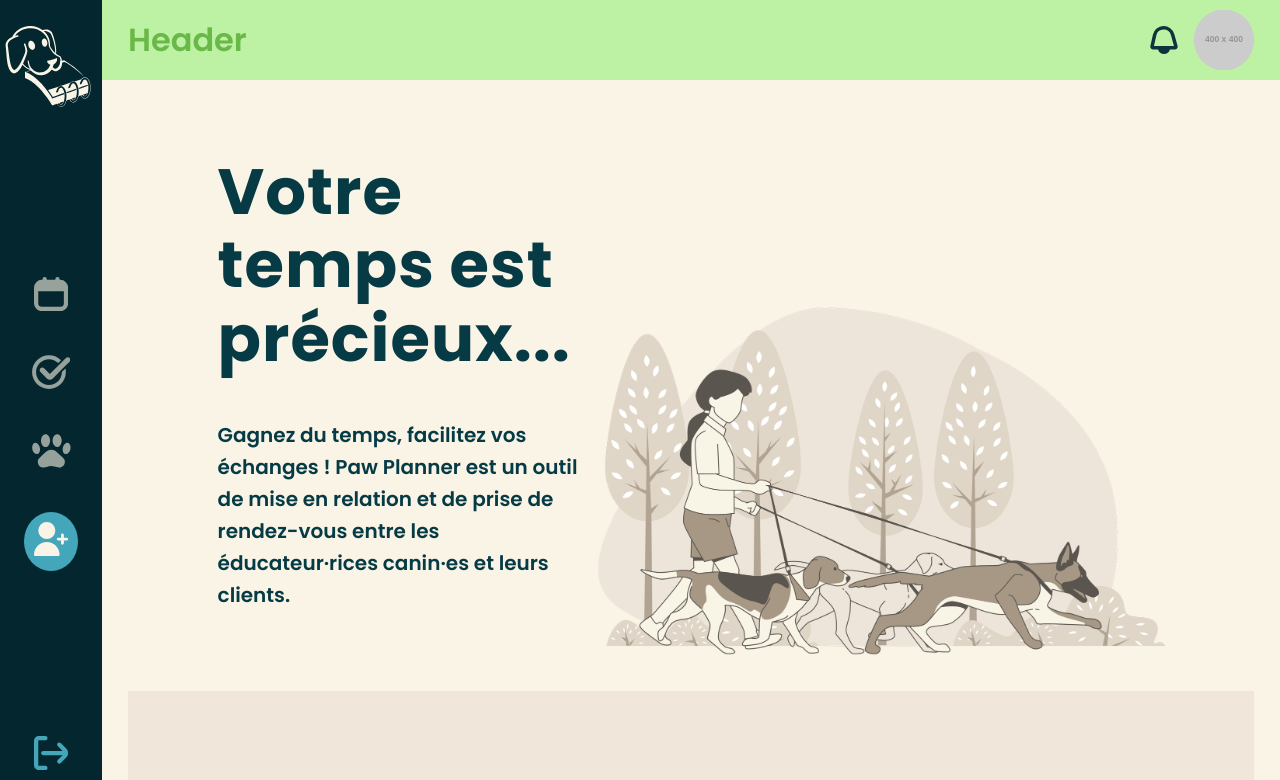
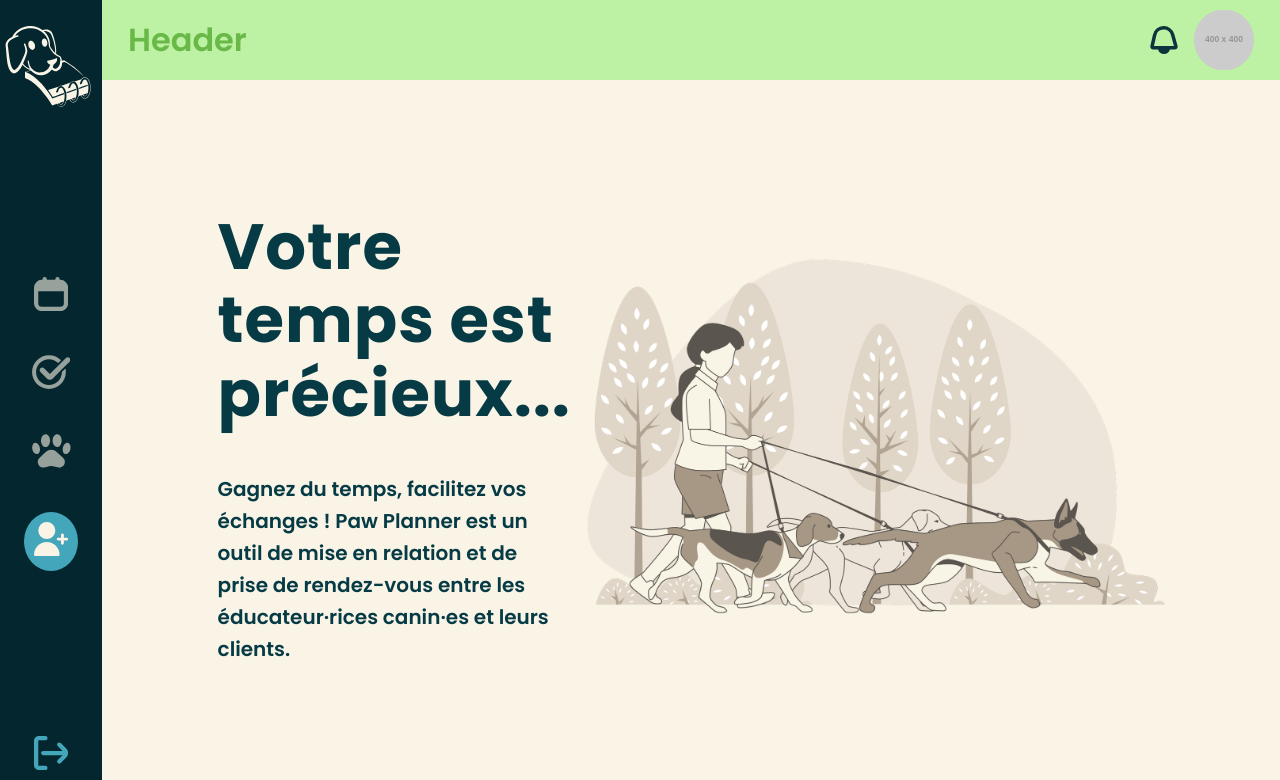
Before and after one commit to WildCodeSchool/cdajs-2405-projet-la-meute, a React (Vite) app in the folder client/: page /dashboard/user in a window 1280 px wide. Shown: the top 780 px of the page. Built offline with nearby package versions, Linux system fonts and the light colour scheme.

Commit message:
fix review julien margin first section

```diff
--- a/client/src/pages/Homepage/Homepage.scss
+++ b/client/src/pages/Homepage/Homepage.scss
@@ -9,16 +9,20 @@
     max-width: 100%;
 }
 
+@mixin HomepageSectionHeight {
+    height: 90vh;
+    align-items: center;
+}
+
 $minHomepagePaddingInline: calc($minPaddingInline + 5vw);
-
 
 /* Votre temps est précieux... */
 .homepage__section--top {
     display: flex;
     flex-direction: row;
     justify-content: space-between;
-    margin-block: 4vh;
     padding-inline: $minHomepagePaddingInline;
+    @include HomepageSectionHeight;
 }
 
 .homepage__div--top-text {
@@ -42,10 +46,6 @@ $minHomepagePaddingInline: calc($minPaddingInline + 5vw);
 }
 
 .homepage__div--top-img {
-    width: 80%;
-    display: flex;
-    align-items: flex-end;
-    justify-content: flex-end;
 
     img {
         width: auto;
@@ -146,7 +146,6 @@ $minHomepagePaddingInline: calc($minPaddingInline + 5vw);
     }
 }
 
-
 @media screen and (max-width: 1150px) {
     .homepage__features--card {
         width: 45%;
@@ -173,7 +172,6 @@ $minHomepagePaddingInline: calc($minPaddingInline + 5vw);
     }
     .homepage__div--top-img {
         margin: auto;
-        margin-block: 1rem;
         width: 100%;
     }
 
@@ -205,9 +203,9 @@ $minHomepagePaddingInline: calc($minPaddingInline + 5vw);
     }
     .homepage__features--card {
         width: 100%;
-        h3, p {
+        h3,
+        p {
             text-align: center;
         }
     }
-
 }
```
